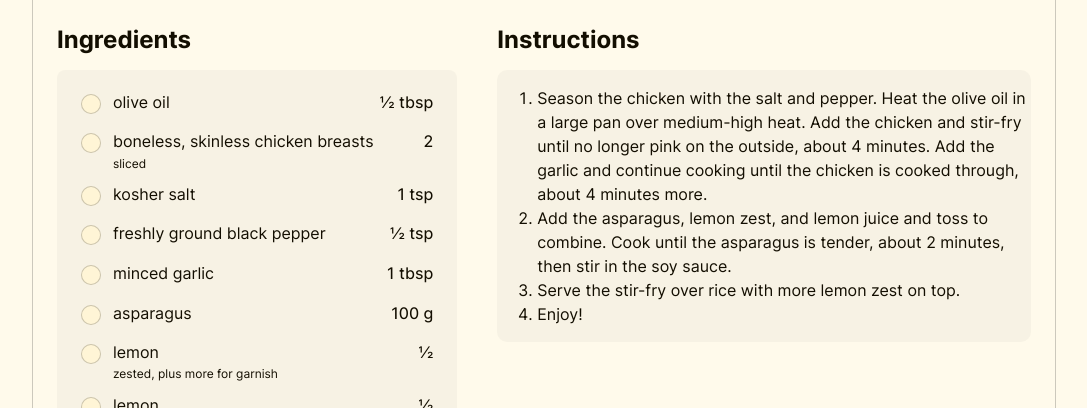
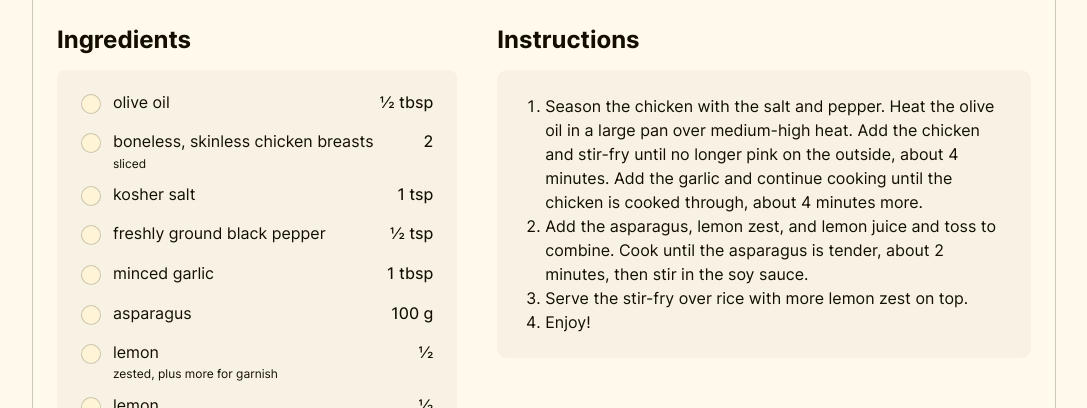
Before and after one commit to chingu-voyages/v46-tier2-team-14, a React (Vite) app: page /recipe/1 in a window 1280 px wide. Shown: the part 598-1006 px from the top of the page, without its empty margins (96-1183 px from the left). Built offline with nearby package versions, Linux system fonts and the light colour scheme; no server answers.

Commit message:
add common gaps and paddings for sections

```diff
--- a/src/pages/recipe/recipe-ingredients/recipe-ingredients.module.css
+++ b/src/pages/recipe/recipe-ingredients/recipe-ingredients.module.css
@@ -2,14 +2,13 @@
   display: flex;
   flex-direction: column;
   gap: var(--section-gap);
-  gap: 1em;
 }
 
 .sections {
   display: flex;
   flex-direction: column;
   background-color: var(--card);
-  padding: 1.5em;
+  padding: var(--section-padding);
   gap: 1.5em;
   border-radius: var(--radius);
 }
--- a/src/pages/recipe/recipe-instructions/RecipeInstructions.tsx
+++ b/src/pages/recipe/recipe-instructions/RecipeInstructions.tsx
@@ -11,7 +11,7 @@ export default function RecipeInstructions() {
     return null;
   }
   return (
-    <section>
+    <section className={styles.container}>
       <h2>Instructions</h2>
       <div className={styles.instructions}>
         <ol>
--- a/src/pages/recipe/recipe-instructions/recipe-instruction.module.css
+++ b/src/pages/recipe/recipe-instructions/recipe-instruction.module.css
@@ -1,3 +1,9 @@
+.container {
+  display: flex;
+  flex-direction: column;
+  gap: var(--section-gap);
+}
+
 .instructions {
   display: flex;
   align-items: center;
@@ -5,5 +11,10 @@
   flex-direction: row;
   background-color: var(--card);
   border-radius: 10px;
-  margin-top: 1rem;
+  padding: var(--section-padding);
 }
+
+.instructions ol {
+  margin: 0;
+  padding: 0 0 0 var(--section-padding);
+}
--- a/src/pages/recipe/recipe.module.css
+++ b/src/pages/recipe/recipe.module.css
@@ -1,5 +1,7 @@
 .recipe {
   --layout-gap: 2.5em;
+  --section-gap: 1rem;
+  --section-padding: 1.5rem;
 
   display: flex;
   flex-direction: column;
```
